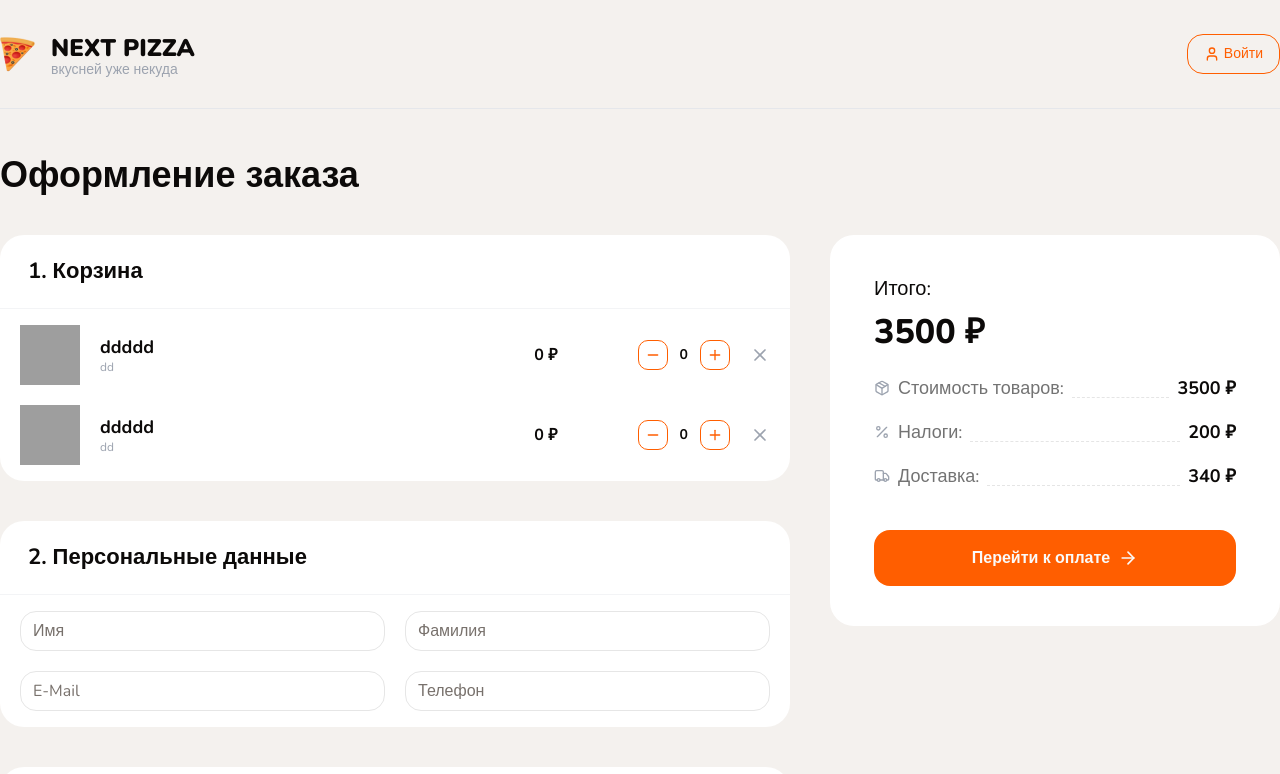
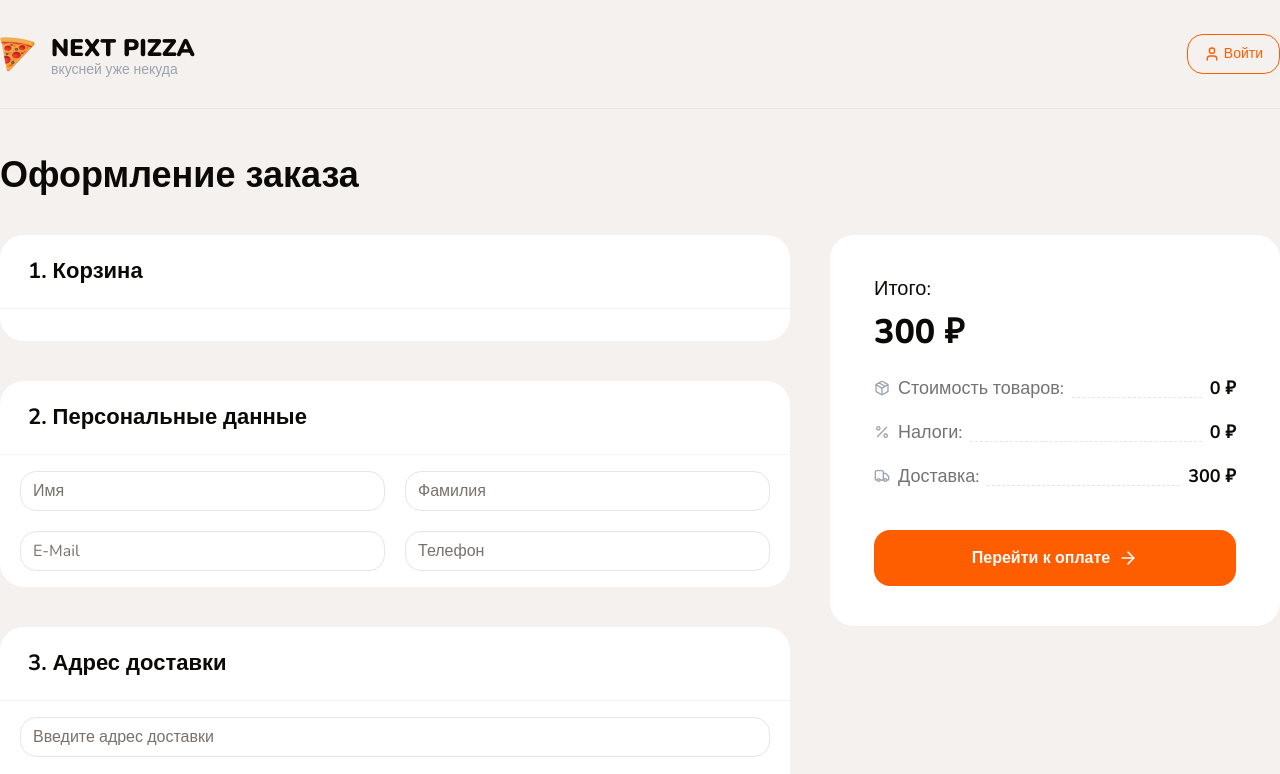
Before and after one commit to Feterson1/next-pizza, a Next.js app: page /checkout in a window 1280 px wide. Shown: the top 774 px of the page. Built offline with nearby package versions, Linux system fonts and the light colour scheme; grey boxes are pictures that could not be loaded.

Commit message:
orderPage section:cart

```diff
--- a/app/(checkout)/checkout/page.tsx
+++ b/app/(checkout)/checkout/page.tsx
@@ -1,14 +1,23 @@
+'use client';
+import { PizzaSize, PizzaType } from '@/shared/components/contstants';
 import {
   CheckoutItem,
-  CheckoutItemDetails,
+  CheckoutSidebar,
   Container,
   Title,
   WhiteBlock,
 } from '@/shared/components/shared';
-import { Button, Input, Textarea } from '@/shared/components/ui';
-import { ArrowRight, Package, Percent, Truck } from 'lucide-react';
+import { Input, Textarea } from '@/shared/components/ui';
+import { useCart } from '@/shared/hooks';
+import { getCartItemDetails } from '@/shared/lib';
 
 export default function CheckoutPage() {
+  const { totalAmount, items, updateItemQuantity, removeCartItem } = useCart();
+  const onClickCountButton = (id: number, quantity: number, type: 'plus' | 'minus') => {
+    const newQuantity = type === 'plus' ? quantity + 1 : quantity - 1;
+    updateItemQuantity(id, newQuantity);
+  };
+
   return (
     <Container className="mt-10">
       <Title text="Оформление заказа" className="font-extrabold mb-8 text-[36px]" />
@@ -17,26 +26,24 @@ export default function CheckoutPage() {
         <div className="flex flex-col gap-10 flex-1 mb-20">
           <WhiteBlock title="1. Корзина">
             <div className="flex flex-col gap-5">
-              <CheckoutItem
-                id={0}
-                imageUrl={
-                  'https://media.dodostatic.net/image/r:584x584/11EE7D61706D472F9A5D71EB94149304.webp'
-                }
-                details={'dd'}
-                name={'ddddd'}
-                price={0}
-                quantity={0}
-              />
-              <CheckoutItem
-                id={0}
-                imageUrl={
-                  'https://media.dodostatic.net/image/r:584x584/11EE7D61706D472F9A5D71EB94149304.webp'
-                }
-                details={'dd'}
-                name={'ddddd'}
-                price={0}
-                quantity={0}
-              />
+              {items.map((item) => (
+                <CheckoutItem
+                  key={item.id}
+                  id={item.id}
+                  imageUrl={item.imageUrl}
+                  details={getCartItemDetails(
+                    item.ingredients,
+                    item.pizzaType as PizzaType,
+                    item.pizzaSize as PizzaSize,
+                  )}
+                  disabled={item.disabled}
+                  name={item.name}
+                  price={item.price}
+                  quantity={item.quantity}
+                  onClickUpdateButton={(type) => onClickCountButton(item.id, item.quantity, type)}
+                  onClickRemove={() => removeCartItem(item.id)}
+                />
+              ))}
             </div>
           </WhiteBlock>
           <WhiteBlock title="2. Персональные данные">
@@ -56,43 +63,7 @@ export default function CheckoutPage() {
         </div>
         {/* Правая часть */}
         <div className="w-[450px]">
-          <WhiteBlock className="p-6 sticky top-4">
-            <div className="flex flex-col gap-1">
-              <span className="text-xl">Итого:</span>
-              <span className="text-[34px] font-extrabold">3500 ₽</span>
-            </div>
-            <CheckoutItemDetails
-              title={
-                <div className="flex items-center">
-                  <Package size={16} className="mr-2 text-gray-400" /> Стоимость товаров:
-                </div>
-              }
-              value="3500"
-            />
-            <CheckoutItemDetails
-              title={
-                <div className="flex items-center">
-                  <Percent size={16} className="mr-2 text-gray-400" /> Налоги:
-                </div>
-              }
-              value="200"
-            />
-            <CheckoutItemDetails
-              title={
-                <div className="flex items-center">
-                  <Truck size={16} className="mr-2 text-gray-400" /> Доставка:
-                </div>
-              }
-              value="340"
-            />
-            <Button
-              type="submit"
-              // disabled={!totalAmount || submitting}
-              className="w-full h-14 rounded-2xl mt-6 text-base font-bold">
-              Перейти к оплате
-              <ArrowRight className="w-5 ml-2" />
-            </Button>
-          </WhiteBlock>
+          <CheckoutSidebar totalAmount={totalAmount} />
         </div>
       </div>
     </Container>
--- a/shared/components/shared/cart-drawer.tsx
+++ b/shared/components/shared/cart-drawer.tsx
@@ -1,5 +1,5 @@
 'use client';
-import React, { useCallback, useEffect, useState } from 'react';
+import React, { useState } from 'react';
 import Image from 'next/image';
 import {
   Sheet,
@@ -15,22 +15,18 @@ import { Button } from '../ui/button';
 import { ArrowLeft, ArrowRight } from 'lucide-react';
 import { CartDrawerItem } from './cart-drawer-item';
 import { getCartItemDetails } from '@/shared/lib';
-import { useCartStore } from '@/shared/store';
 import { PizzaSize, PizzaType } from '@/shared/constants/pizza';
 import { Title } from './title';
 import { cn } from '@/shared/lib/utils';
+import { useCart } from '@/shared/hooks';
 
 interface Props {
   className?: string;
 }
 
 export const CartDrawer: React.FC<React.PropsWithChildren<Props>> = ({ children }) => {
-  const { totalAmount, items, fetchCartItems, updateItemQuantity, removeCartItem } = useCartStore();
-
-  useEffect(() => {
-    fetchCartItems();
-  }, []);
-
+  const { totalAmount, items, updateItemQuantity, removeCartItem } = useCart();
+  const [redirecting, setRedirecting] = useState(false);
   const onClickCountButton = (id: number, quantity: number, type: 'plus' | 'minus') => {
     const newQuantity = type === 'plus' ? quantity + 1 : quantity - 1;
     updateItemQuantity(id, newQuantity);
@@ -101,8 +97,12 @@ export const CartDrawer: React.FC<React.PropsWithChildren<Props>> = ({ children
                     <span className="font-bold text-lg"> {totalAmount}₽</span>
                   </div>
 
-                  <Link href={'/cart'}>
-                    <Button type="submit" className="w-full h-12 text-base">
+                  <Link href={'/checkout'}>
+                    <Button
+                      onClick={() => setRedirecting(true)}
+                      loading={redirecting}
+                      type="submit"
+                      className="w-full h-12 text-base">
                       Оформить заказ
                       <ArrowRight className="w-5 ml-2" />
                     </Button>
--- /dev/null
+++ b/shared/components/shared/checkout-item-skeleton.tsx
@@ -0,0 +1,19 @@
+import { cn } from '@/shared/lib/utils';
+import React from 'react';
+
+interface Props {
+  className?: string;
+}
+
+export const CheckoutItemSkeleton: React.FC<Props> = ({ className }) => {
+  return (
+    <div className={cn('flex items-center justify-between', className)}>
+      <div className="flex items-center gap-5">
+        <div className="w-[50px] h-[50px] bg-gray-200 rounded-full animate-pulse" />
+        <h2 className="w-40 h-5 bg-gray-200 rounded animate-pulse" />
+      </div>
+      <div className="h-5 w-10 bg-gray-200 rounded animate-pulse" />
+      <div className="h-8 w-[133px] bg-gray-200 rounded animate-pulse" />
+    </div>
+  );
+};
--- a/shared/components/shared/checkout-item.tsx
+++ b/shared/components/shared/checkout-item.tsx
@@ -6,7 +6,7 @@ import * as CartItemDetails from './cart-item-details';
 import { X } from 'lucide-react';
 
 interface Props extends CartItemProps {
-  onClickCountButton?: (type: 'plus' | 'minus') => void;
+  onClickUpdateButton?: (type: 'plus' | 'minus') => void;
   onClickRemove?: () => void;
   className?: string;
 }
@@ -16,20 +16,26 @@ export const CheckoutItem: React.FC<Props> = ({
   price,
   imageUrl,
   quantity,
-  onClickCountButton,
+  onClickUpdateButton,
   onClickRemove,
   details,
+  disabled,
   className,
 }) => {
   return (
-    <div className={cn('flex items-center justify-between', className)}>
+    <div
+      className={cn(
+        'flex items-center justify-between',
+        { 'opacity-50 pointer-events-none': disabled },
+        className,
+      )}>
       <div className="flex items-center gap-5 flex-1">
         <CartItemDetails.Image src={imageUrl} />
         <CartItemDetails.Info name={name} details={details} />
       </div>
       <CartItemDetails.Price value={price} />
       <div className="flex item-center gap-5 ml-20">
-        <CartItemDetails.CountButton onClick={onClickCountButton} value={quantity} />
+        <CartItemDetails.CountButton onClick={onClickUpdateButton} value={quantity} />
         <button onClick={onClickRemove}>
           <X className="text-gray-400 cursor-pointer hover:text-gray-600" size={20} />
         </button>
--- /dev/null
+++ b/shared/components/shared/checkout-sidebar.tsx
@@ -0,0 +1,56 @@
+import React from 'react';
+import { WhiteBlock } from './white-block';
+import { CheckoutItemDetails } from './checkout-item-details';
+import { ArrowRight, Package, Percent, Truck } from 'lucide-react';
+import { Button } from '../ui';
+
+interface Props {
+  className?: string;
+  totalAmount: number;
+}
+const VAT = 15;
+const DELIVERY_PRICE = 300;
+
+export const CheckoutSidebar: React.FC<Props> = ({ className, totalAmount }) => {
+  const vatPrice = (totalAmount * VAT) / 100;
+  const totalPrice = totalAmount + DELIVERY_PRICE + vatPrice;
+  return (
+    <WhiteBlock className="p-6 sticky top-4">
+      <div className="flex flex-col gap-1">
+        <span className="text-xl">Итого:</span>
+        <span className="text-[34px] font-extrabold">{totalPrice} ₽</span>
+      </div>
+      <CheckoutItemDetails
+        title={
+          <div className="flex items-center">
+            <Package size={16} className="mr-2 text-gray-400" /> Стоимость товаров:
+          </div>
+        }
+        value={`${totalAmount}`}
+      />
+      <CheckoutItemDetails
+        title={
+          <div className="flex items-center">
+            <Percent size={16} className="mr-2 text-gray-400" /> Налоги:
+          </div>
+        }
+        value={`${vatPrice}`}
+      />
+      <CheckoutItemDetails
+        title={
+          <div className="flex items-center">
+            <Truck size={16} className="mr-2 text-gray-400" /> Доставка:
+          </div>
+        }
+        value={`${DELIVERY_PRICE}`}
+      />
+      <Button
+        type="submit"
+        // disabled={!totalAmount || submitting}
+        className="w-full h-14 rounded-2xl mt-6 text-base font-bold">
+        Перейти к оплате
+        <ArrowRight className="w-5 ml-2" />
+      </Button>
+    </WhiteBlock>
+  );
+};
--- a/shared/components/shared/index.ts
+++ b/shared/components/shared/index.ts
@@ -15,3 +15,5 @@ export { ProductForm } from './product-form';
 export { WhiteBlock } from './white-block';
 export { CheckoutItemDetails } from './checkout-item-details';
 export { CheckoutItem } from './checkout-item';
+export { CheckoutItemSkeleton } from './checkout-item-skeleton';
+export { CheckoutSidebar } from './checkout-sidebar';
--- a/shared/hooks/index.ts
+++ b/shared/hooks/index.ts
@@ -1,3 +1,4 @@
 export { useFilters } from './use-filters';
 export { useIngredients } from './use-ingredients';
 export { useQueryFilters } from './use-query-filters';
+export { useCart } from './use-cart';
--- /dev/null
+++ b/shared/hooks/use-cart.ts
@@ -0,0 +1,31 @@
+import { useEffect } from 'react';
+import { useCartStore } from '../store';
+import { CreateCartItemValues } from '../services/dto/cart.dto';
+import { CartStateItem } from '../lib/get-cart-details';
+
+type ReturnProps = {
+  totalAmount: number;
+  items: CartStateItem[];
+  loading: boolean;
+  updateItemQuantity: (id: number, quantity: number) => void;
+  removeCartItem: (id: number) => void;
+  addCartItem: (values: CreateCartItemValues) => void;
+};
+
+export const useCart = (): ReturnProps => {
+  const {
+    totalAmount,
+    items,
+    addCartItem,
+    fetchCartItems,
+    loading,
+    updateItemQuantity,
+    removeCartItem,
+  } = useCartStore();
+
+  useEffect(() => {
+    fetchCartItems();
+  }, []);
+
+  return { totalAmount, items, updateItemQuantity, removeCartItem, addCartItem, loading };
+};
```
